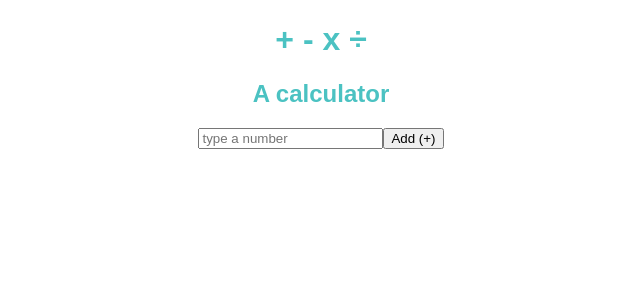
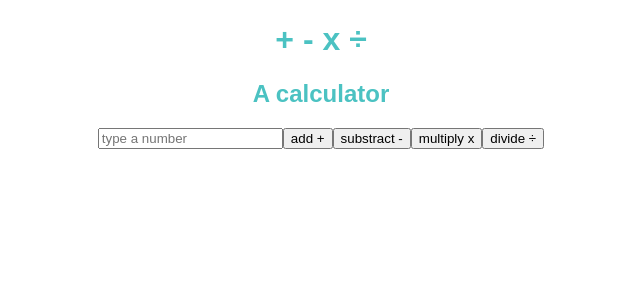
Before and after one commit to abhinavkulmitra/Calculator-in-reactjs, a React (Create React App) app: page / in a window 1280 px wide. Shown: the top 300 px of the page, without its empty margins (319-959 px from the left). Built offline with nearby package versions, Linux system fonts and the light colour scheme.

Commit message:
add substract, multiply and division btns

```diff
--- a/package.json
+++ b/package.json
@@ -1,5 +1,5 @@
 {
-  "name": "calculator-in-reactjs",
+  "name": "codesandboxcalculator",
   "version": "1.0.0",
   "description": "",
   "keywords": [],
--- a/src/App.js
+++ b/src/App.js
@@ -1,31 +1,48 @@
 import React, { useState } from "react";
 import "./styles.css";
+
+let symbols = {
+  add: "+",
+  substract: "-",
+  multiply: "x",
+  divide: "÷"
+};
 
 let sum = 0;
 
 export default function App() {
   const [addedValue, setAddedValue] = useState("");
 
-  function add() {
-    console.log("sumTop", sum);
-    let number;
-    let userInputTag = document.querySelector(".userInputID");
+  function calculate(value) {
+    let number = parseInt(document.querySelector(".userInputID").value);
 
-    console.log("userinput", userInputTag.value);
+    switch (value) {
+      case "add":
+        sum += number;
+        break;
+      case "substract":
+        sum = sum - number;
+        break;
+      case "multiply":
+        sum = sum * number;
+        break;
+      case "divide":
+        sum = sum / number;
+        break;
+      default:
+        console.log("something happed, unexpected", value);
+    }
 
-    number = parseInt(userInputTag.value);
-
-    console.log("number", number);
-
-    sum += number;
     setAddedValue(sum);
-    console.log("sumbottom", sum);
   }
 
   return (
     <div className="App">
       <h1>+ - x ÷</h1>
       <h2>A calculator</h2>
+
+      <div className="addition">{addedValue}</div>
+
       <div className="userInput">
         <input
           type="number"
@@ -33,20 +50,21 @@ export default function App() {
           name=""
           placeholder="type a number"
         />
-
-        <button className="addBtn" onClick={add}>
-          Add (+)
-        </button>
+        {Object.keys(symbols).map((cur) => (
+          <button onClick={() => calculate(cur)} key={cur}>
+            {cur + " " + symbols[cur]}
+          </button>
+        ))}
       </div>
-      <div className="addition">{addedValue}</div>
     </div>
   );
 }
 
-/*
-  DONE: add two numbers
-  DONE: take inputs from user and add them
-  DONE: and show the result in UI
-
-
-*/
+// DONE: add two numbers
+// DONE: take inputs from user and add them
+// DONE: and show the result in UI
+// DONE: add substract, multiply and division btns
+// erase input from input bar and add focus
+// -> show the add as 1 + 4 = 5 in UI
+// ->
+// ->
```
